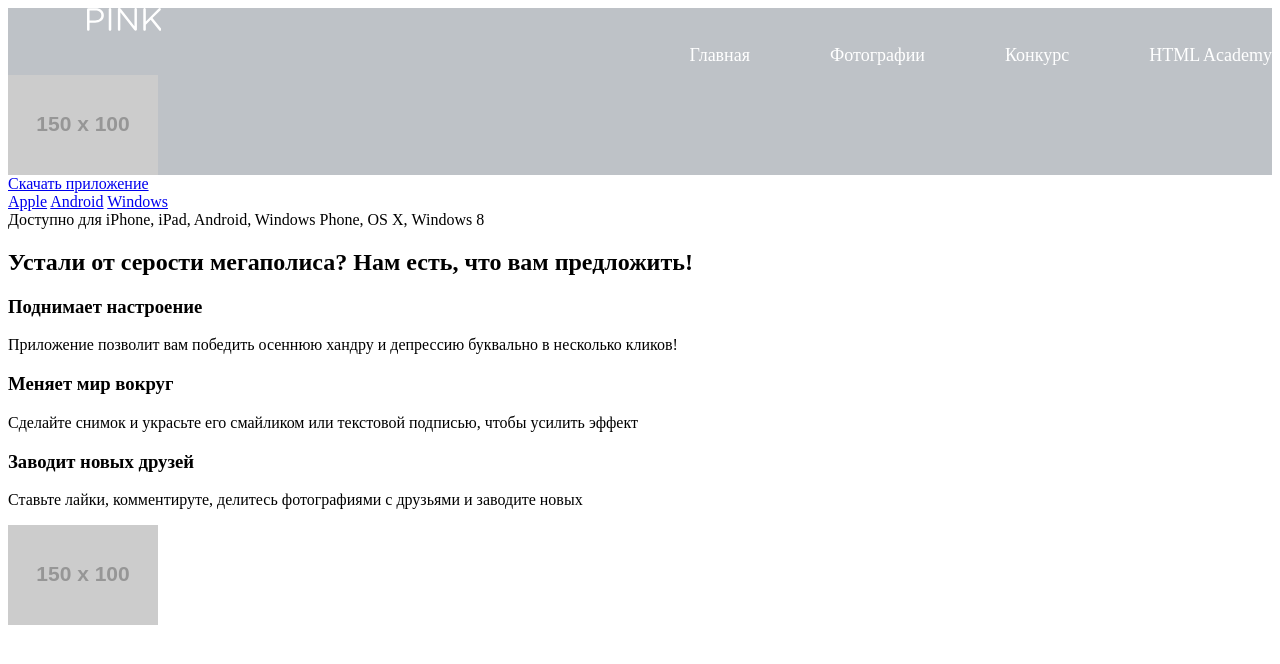
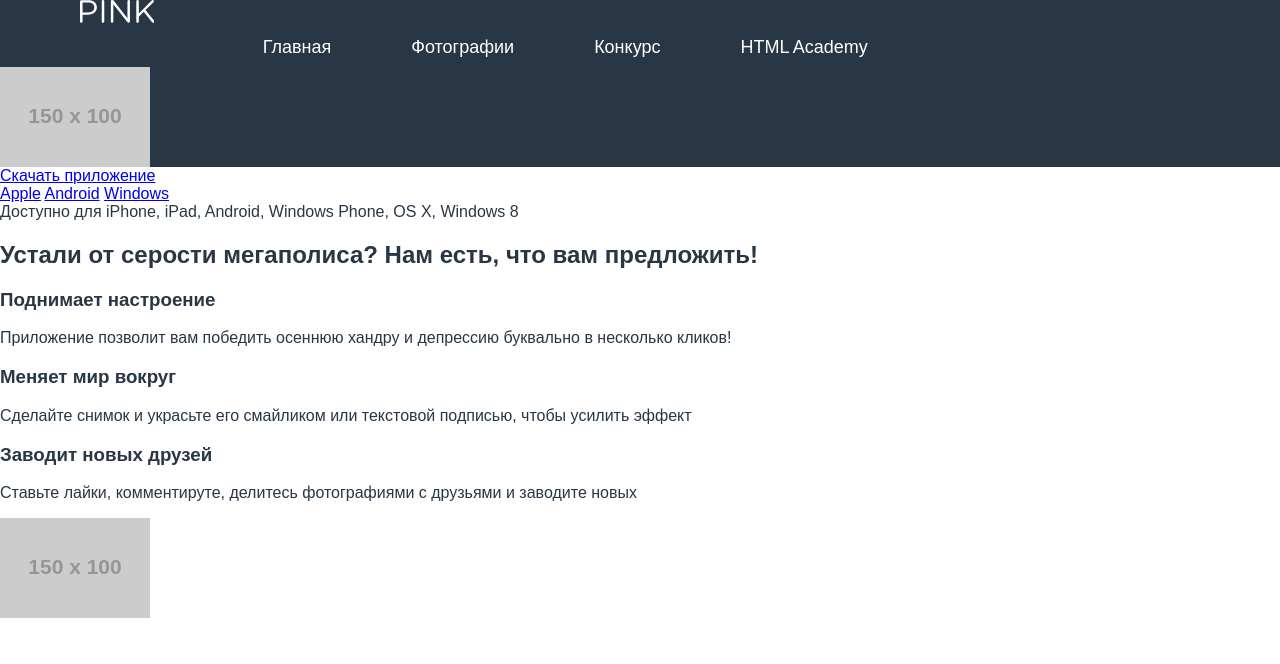
Before and after one commit to arthur1gust/517319-pink-16, a website: page source/index.html in a window 1280 px wide. Drawn offline with nearby package versions, Linux system fonts and the light colour scheme; files that its build step writes are made by us from their sources; placeholder pictures from the web are drawn by us.

Commit message:
Исправление ошибок по 3-ему заданию

```diff
--- a/source/index.html
+++ b/source/index.html
@@ -7,7 +7,7 @@
     <link rel="stylesheet" href="css/style.css">
   </head>
   <body>
-    <header class="page-header page-header-open">
+    <header class="page-header page-header--open">
       <div class="page-header__wrapper">
         <div class="page-header__wrapper-logo">
           <a class="page-header__logo">
@@ -17,17 +17,17 @@
                 <path fill="#FFFFFF" d="M21.729,1.288C21.729,0.58,22.308,0,22.983,0c0.709,0,1.288,0.58,1.288,1.288v20.283 c0,0.708-0.579,1.288-1.288,1.288c-0.676,0-1.255-0.58-1.255-1.288V1.288z"/>
                 <path fill="#FFFFFF" d="M30.87,1.32c0-0.676,0.579-1.256,1.256-1.256h0.354c0.58,0,0.934,0.29,1.288,0.74l13.684,17.45V1.256 C47.451,0.58,47.998,0,48.707,0c0.676,0,1.223,0.58,1.223,1.256v20.348c0,0.676-0.482,1.191-1.158,1.191h-0.129 c-0.548,0-0.934-0.322-1.32-0.772L33.349,4.153v17.45c0,0.676-0.547,1.256-1.255,1.256c-0.677,0-1.224-0.58-1.224-1.256V1.32z"/>
                 <path fill="#FFFFFF" d="M56.3,1.288C56.3,0.58,56.879,0,57.556,0c0.708,0,1.287,0.58,1.287,1.288v12.331L71.689,0.451 C71.979,0.193,72.269,0,72.688,0c0.676,0,1.224,0.612,1.224,1.256c0,0.354-0.161,0.644-0.419,0.901l-7.984,7.92l8.564,10.561 c0.225,0.29,0.354,0.547,0.354,0.934c0,0.676-0.579,1.288-1.287,1.288c-0.483,0-0.806-0.258-1.03-0.58l-8.403-10.463l-4.862,4.861 v4.894c0,0.708-0.579,1.288-1.287,1.288c-0.677,0-1.256-0.58-1.256-1.288V1.288z"/>
-               </g>
+              </g>
             </svg>
           </a>
         </div>
-        <nav class="main-nav main-nav--close main-nav-withoutjs">
+        <nav class="main-nav main-nav--close main-nav--withoutjs">
           <button class="main-nav__trigger" type="button"></button>
           <ul class="main-nav__items">
-            <li class="main-nav__item"><a>Главная</a></li>
-            <li class="main-nav__item"><a href="photo.html">Фотографии</a></li>
-            <li class="main-nav__item"><a href="form.html">Конкурс</a></li>
-            <li class="main-nav__item"><a href="http://www.htmlacademy.ru">HTML Academy</a></li>
+            <li class="main-nav__item"><a class= "main-nav__link main-nav__link--current">Главная</a></li>
+            <li class="main-nav__item"><a class= "main-nav__link" href="photo.html">Фотографии</a></li>
+            <li class="main-nav__item"><a class= "main-nav__link" href="form.html">Конкурс</a></li>
+            <li class="main-nav__item"><a class= "main-nav__link" href="http://www.htmlacademy.ru">HTML Academy</a></li>
           </ul>
         </nav>
         <img src="http://placehold.it/150x100">
--- a/source/sass/blocks/main-nav.scss
+++ b/source/sass/blocks/main-nav.scss
@@ -5,16 +5,20 @@
   width: 100%;
 }
 
-
-
 .main-nav__items {
   display: block;
   text-align: center;
+  width: 100%;
+  box-sizing: border-box;
+
   @include reset-list;
+
+  @media (min-width: $tablets) {
+    margin-top: 0;
+  }
 
   @media (min-width: $desktops) {
     display: flex;
-    flex-direction: column;
     flex-wrap: wrap;
     flex-direction: row;
     border-top: none;
@@ -22,19 +26,11 @@
   }
 }
 
-.main-nav__items {
-  margin-top: 4px;
-
-  @media (min-width: $tablets) {
-    margin-top: 0;
-  }
-}
-
 .main-nav__item {
   @media (min-width: $desktops) {
     margin-left: 80px;
 
-    &:first-child{
+    &:first-child {
       margin-left: 0;
     }
 
@@ -66,7 +62,7 @@
   line-height: 32px;
   padding: 16px 20px;
   box-shadow: 0 -1px 0 $black,
-              inset 0 1px 0 rgba($white, 0.15);
+    inset 0 1px 0 rgba($white, 0.15);
 
   @media (min-width: $desktops) {
     background-color: transparent;
@@ -88,7 +84,6 @@
   }
 }
 
-
 .main-nav__trigger {
   width: 50px;
   height: 24px;
@@ -101,7 +96,7 @@
   outline: none;
 }
 
-.main-nav--close .main-nav__trigger:before {
+.main-nav--close .main-nav__trigger::before {
   @include location;
 
   top: 0;
@@ -126,7 +121,7 @@
   &::after {
     @include location;
 
-    top: 0px;
+    top: 0;
     right: 0;
     width: 24px;
     height: 4px;
@@ -153,21 +148,108 @@
   }
 }
 
-.main-nav-withoutjs .main-nav__trigger {
+.main-nav--withoutjs .main-nav__trigger {
   display: none;
 }
 
-.main-nav-withoutjs .main-nav__items {
+.main-nav--withoutjs .main-nav__items {
   position: static;
 }
 
-.main-nav-withoutjs .main-nav__item {
+.main-nav--withoutjs .main-nav__item {
   display: block;
 }
 
-.main-nav__items {
-  @include reset-list;
+.main-nav--close .main-nav__item {
+  /* display: none; */
+}
 
-  width: 100%;
-  box-sizing: border-box;
+.main-nav--close .main-nav__items {
+  background-color: transparent;
 }
+
+.main-nav--open .main-nav__items {
+  z-index: 10;
+  background-color: $blue;
+}
+
+.main-nav__link {
+  @include font-style(18px, 32px, bold);
+  @include link;
+
+  text-transform: uppercase;
+  margin: 0;
+  padding: 15px;
+  border-top: 1px solid $gray-border;
+  border-bottom: 1px solid $black;
+
+  &--current {
+    border: none;
+  }
+}
+
+.man-nav__link[href]:hover,
+.man-nav__link[href]:active {
+  border: none;
+  border-color: $red;
+  outline: none;
+}
+
+@include respond-to(tablet) {
+  .main-nav__button {
+    right: 3.1%;
+    top: 44px;
+  }
+}
+
+@include respond-to(desktop) {
+  .main-nav {
+    width: 67.8%;
+  }
+
+  .main-nav__list {
+    margin-left: auto;
+    display: flex;
+    justify-content: space-between;
+    background-color: transparent;
+  }
+
+  .main-nav--close .main-nav__item {
+    display: block;
+  }
+
+  .main-nav__item {
+    width: auto;
+  }
+
+  .main-nav--open .main-nav__items {
+    background-color: transparent;
+  }
+
+  .main-nav__link {
+    @include font-style(18px, 18px, normal);
+
+    padding: 40px 10px;
+    text-transform: none;
+    border: none;
+
+    &--current {
+      text-decoration: underline;
+    }
+  }
+
+  .main-nav__link[href] {
+    &:hover {
+      color: $red;
+    }
+
+    &:active {
+      color: inherit;
+      opacity: 0.3;
+    }
+  }
+
+  .main-nav__button {
+    display: none;
+  }
+}
--- a/source/sass/common.scss
+++ b/source/sass/common.scss
@@ -1,7 +1,3 @@
-@include font-face("OpenSans", "../fonts/opensans", normal, normal);
-@include font-face("OpenSans", "../fonts/opensansbold", bold, normal);
-@include font-face("OpenSans", "../fonts/opensanslight", lighter, normal);
-
 body {
   font-family: "OpenSans", "Arial", sans-serif;
   color: $blue;
@@ -19,3 +15,18 @@ img {
   max-width: 100%;
   height: auto;
 }
+
+.visually-hidden:not(:focus):not(:active),
+input[type="checkbox"].visually-hidden,
+input[type="radio"].visually-hidden {
+  position: absolute;
+  width: 1px;
+  height: 1px;
+  margin: -1px;
+  border: 0;
+  padding: 0;
+  white-space: nowrap;
+  clip-path: inset(100%);
+  clip: rect(0 0 0 0);
+  overflow: hidden;
+}
--- a/source/sass/mixins.scss
+++ b/source/sass/mixins.scss
@@ -16,3 +16,17 @@
   position: $position;
   content: $content;
 }
+
+@mixin link {
+  color: $white;
+  text-decoration: none;
+  display: block;
+}
+
+@mixin respond-to($breakpoint) {
+  $width-screen: map-get($breakpoints, $breakpoint);
+
+  @media (min-width: $width-screen) {
+    @content;
+  }
+}
--- a/source/sass/page-header.scss
+++ b/source/sass/page-header.scss
@@ -18,7 +18,7 @@
   text-align: left;
 }
 
-.page-header--opened {
+.page-header--open {
   background-color: $blue;
 }
 
@@ -32,7 +32,6 @@
 
 .page-header__logo svg {
   object-fit: contain;
-  margin-left: 0px;
   fill: $white;
 
   &:hover {
--- a/source/sass/style.scss
+++ b/source/sass/style.scss
@@ -5,3 +5,4 @@
 @import "copyright";
 @import "logo-pink-header";
 @import "blocks/main-nav.scss";
+@import "common.scss";
--- a/source/sass/variables.scss
+++ b/source/sass/variables.scss
@@ -7,6 +7,8 @@ $dark-blue: #1d2631;
 $blue: #283645;
 $blue-dark: #1d2632;
 $red: #d22856;
+
+$gray-border: #485461;
 
 $bg--body: $white;
 $link-color: $pink;
@@ -25,3 +27,9 @@ $phones-max: 659px;
 $tablets: 660px;
 $tablets-max: 959px;
 $desktops: 960px;
+
+$breakpoints: (
+  "phone": 320px,
+  "tablet": 660px,
+  "desktop": 960px,
+);
```
